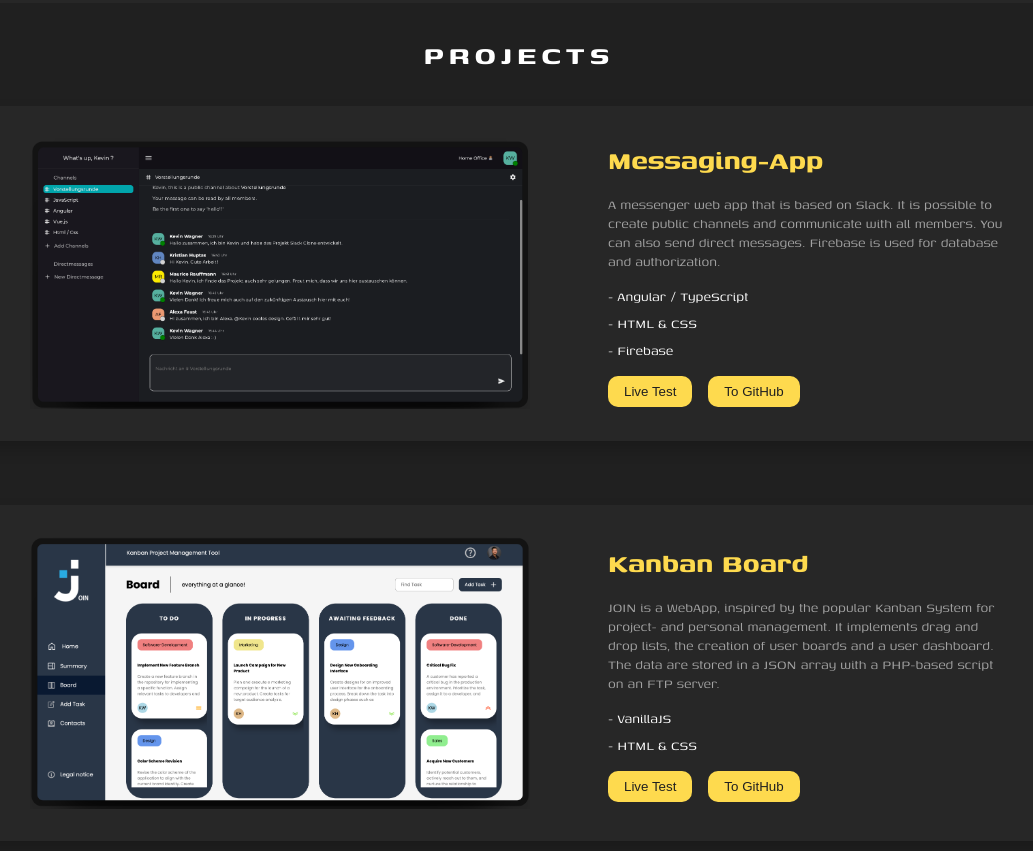
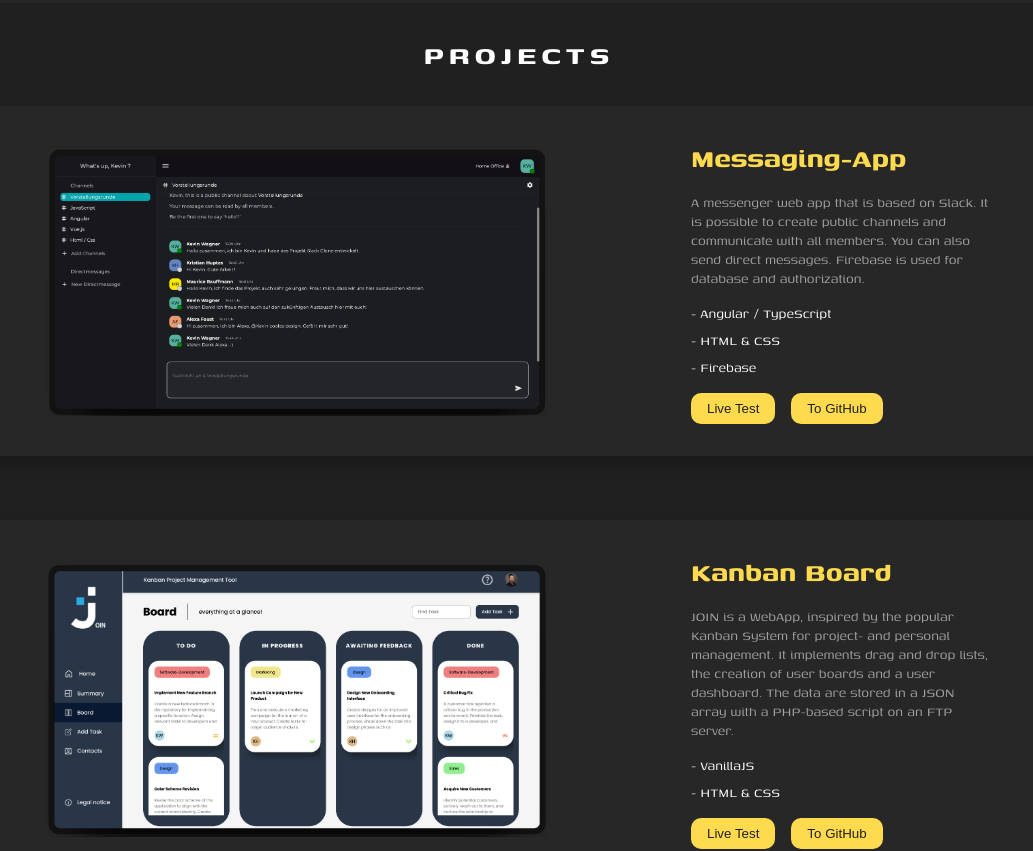
Before and after one commit to Kev4493/portfolio_blackDesign, an Angular app: page / in a window 1280 px wide. Shown: the part 1660-2511 px from the top of the page, without its empty margins (121-1154 px from the left). Built offline with nearby package versions, Linux system fonts and the light colour scheme.

Commit message:
add responsive styles

```diff
--- a/src/app/components/projects/projects.component.scss
+++ b/src/app/components/projects/projects.component.scss
@@ -24,9 +24,12 @@
 }
 
 .projects__listSingleDescription {
-    // border: 1px solid white;
     max-width: 400px;
-    ;
+
+    @media only screen and (max-width: 1440px) {
+        max-width: 300px;
+        margin-left: 2rem;
+    }
 }
 
 .projects__listSingleDescriptionTitle {
```
